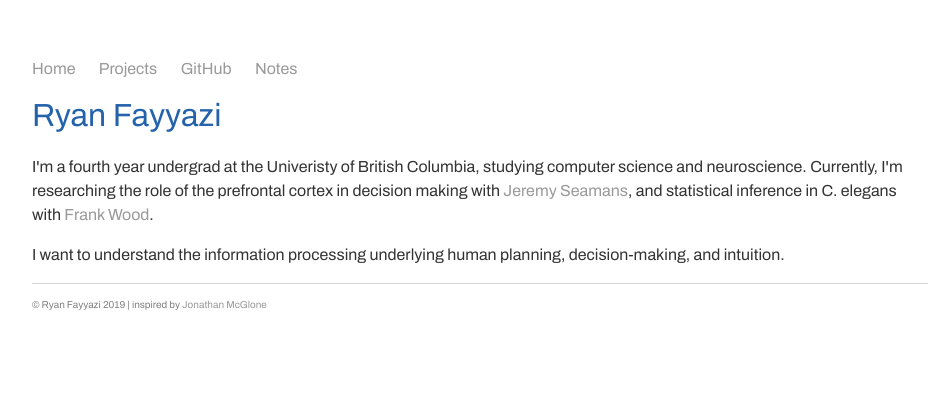
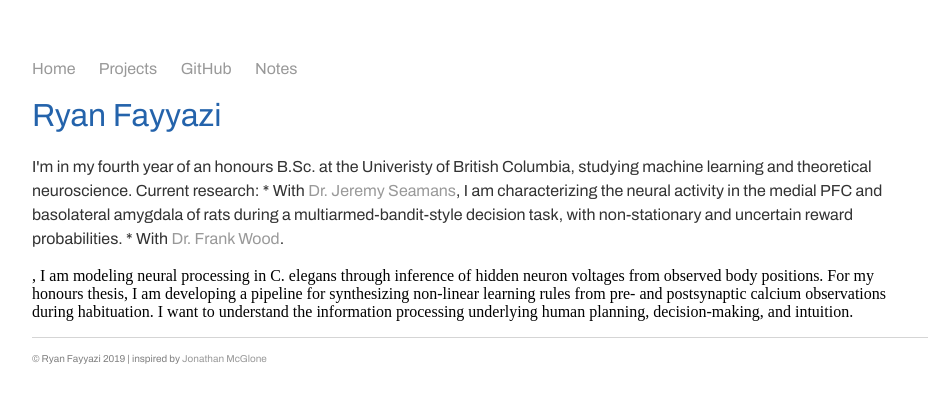
Before and after one commit to rfayyazi/rfayyazi.github.io, a Jekyll site: the page built from index.html, in a window 1280 px wide. Shown: the top 403 px of the page, without its empty margins (160-1093 px from the left). Built offline with Jekyll 4.4.1, drawn with Linux system fonts in a browser that asks for light colours; some web fonts are replaced.

Commit message:
Update index.html

```diff
--- a/index.html
+++ b/index.html
@@ -5,8 +5,14 @@ title: Ryan Fayyazi
 <link href='https://fonts.googleapis.com/css?family=Overpass Mono' rel='stylesheet' type='text/css'>
 <div class="blurb">
 <h1>Ryan Fayyazi</h1>
-<p>I'm a fourth year undergrad at the Univeristy of British Columbia, studying computer science and neuroscience.
-  Currently, I'm researching the role of the prefrontal cortex in decision making with <a href="https://www.centreforbrainhealth.ca/seamans-jeremy">Jeremy Seamans</a>,
-  and statistical inference in C. elegans with <a href="https://www.cs.ubc.ca/~fwood/">Frank Wood</a>.</p>
-<p>I want to understand the information processing underlying human planning, decision-making, and intuition.</p>
+<p>I'm in my fourth year of an honours B.Sc. at the Univeristy of British Columbia, studying machine learning and theoretical neuroscience.
+
+  Current research:
+
+  * With <a href="https://www.centreforbrainhealth.ca/seamans-jeremy">Dr. Jeremy Seamans</a>, I am characterizing the neural activity in the medial PFC and basolateral amygdala of rats during a multiarmed-bandit-style decision task, with non-stationary and uncertain reward probabilities.
+  * With <a href="https://www.cs.ubc.ca/~fwood/">Dr. Frank Wood</a>.</p>, I am modeling neural processing in C. elegans through inference of hidden neuron voltages from observed body positions. For my honours thesis, I am developing a pipeline for synthesizing non-linear learning rules from pre- and postsynaptic calcium observations during habituation.
+
+  I want to understand the information processing underlying human planning, decision-making, and intuition.
+  </p>
+
 </div><!-- /.blurb -->
```
